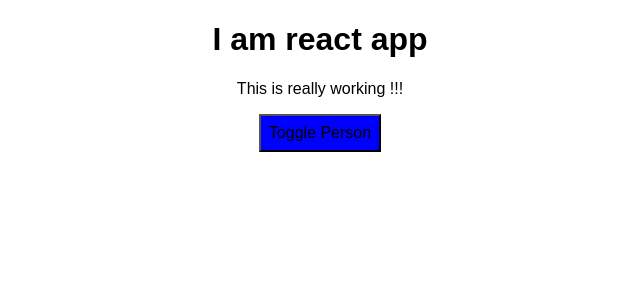
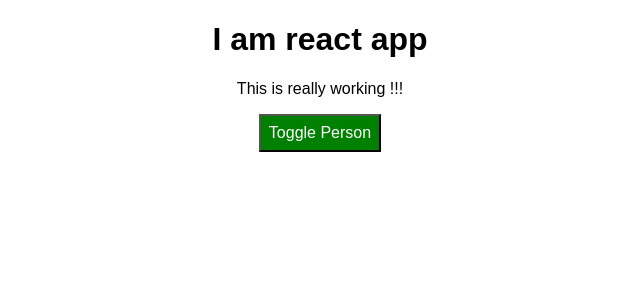
Before and after one commit to lalitnayyar/angularJSCourse, a React (Create React App) app in the folder react-complete-guide/: page / in a window 1280 px wide. Shown: the top 300 px of the page, without its empty margins (320-960 px from the left). Built offline with nearby package versions, Linux system fonts and the light colour scheme.

Commit message:
66 setting style dynamically
66 setting style dynamically

```diff
--- a/react-complete-guide/src/App.js
+++ b/react-complete-guide/src/App.js
@@ -25,8 +25,8 @@ class App extends Component {
     person.name = event.target.value;
 
     const persons = [...this.state.persons];
-    persons[personIndex]  = person;
-    this.setState({ persons: persons});
+    persons[personIndex] = person;
+    this.setState({ persons: persons });
   };
 
   deletePersonalHandler = (personIndex) => {
@@ -43,7 +43,8 @@ class App extends Component {
   };
   render() {
     const style = {
-      backgroundColor: "blue",
+      backgroundColor: "green",
+      color: 'white',
       font: "inherit",
       border: "1x solid yellow",
       padding: "8px",
@@ -68,6 +69,7 @@ class App extends Component {
           })}
         </div>
       );
+      style.backgroundColor ='red';
     }
 
     return (
```
